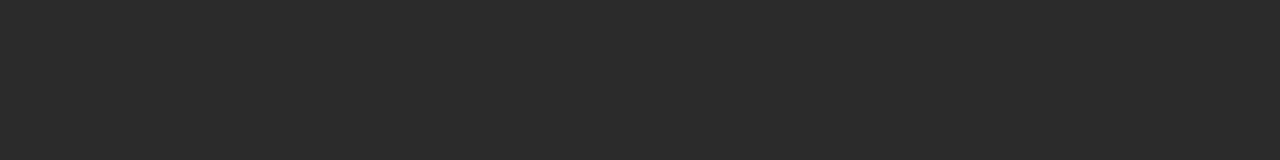
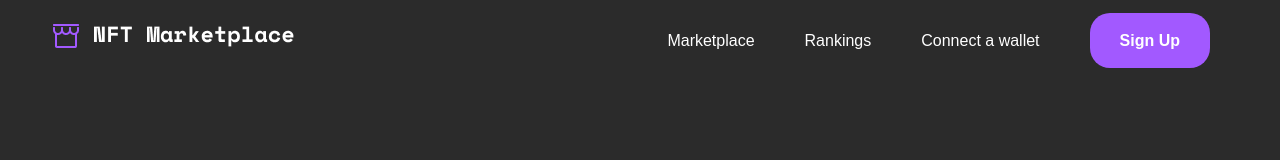
Before and after one commit to GSasha9/NFT_Marketplace, a plain HTML site: page index.html in a window 1280 px wide. Drawn offline with Linux system fonts and the light colour scheme; a web font is replaced by a local one.

Commit message:
feat: add header

```diff
--- a/index.html
+++ b/index.html
@@ -9,9 +9,31 @@
 <body>
     <div class="wrapper">
         <header class="header">
-            <div class="container">
+            <div class="container header__container">
                 <div class="header__inner">
+                    <div class="logo">
+                        <a href="index.html" class="logo-link">
+                            <img src="./assets/img/Storefront.png" alt="logotype" class="logo-img">
+                            <img src="./assets/img/Marketplace.png" alt="Marketplace" class="logo-text">
+                        </a>
+                    </div>
+                    <nav class="header__navigation">
+                        <ul class="header__menu">
+                            <li class="header__menu-item">
+                                <a href="" class="header__menu-link">Marketplace</a>
+                            </li>
+                            <li class="header__menu-item">
+                                <a href="" class="header__menu-link">Rankings</a>
+                            </li>
+                            <li class="header__menu-item">
+                                <a href="" class="header__menu-link">Connect a wallet</a>
+                            </li>
+                            <li class="header__menu-item">
+                                <a href="" class="button-link button-link-header">Sign Up</a>
+                            </li>
+                        </ul>
 
+                    </nav>
                 </div>
             </div>
         </header>
--- a/sass/abstracts/_variables.scss
+++ b/sass/abstracts/_variables.scss
@@ -7,8 +7,7 @@ $mobile: 375px;
 /* FONTS */
 @font-face {
     font-family: 'Work Sans';
-    src: url('../../assets/fonts/Work_Sans/WorkSans-Italic-VariableFont_wght.ttf'),
-    url('../../assets/fonts/Work_Sans/WorkSans-VariableFont_wght.ttf');
+    src: url('../../assets/fonts/Work_Sans/WorkSans-VariableFont_wght.ttf');
     font-weight: 400;
     font-style: normal;
 }
@@ -16,8 +15,8 @@ $mobile: 375px;
 @font-face {
     font-family: 'Space Mono';
     src: url('../../assets/fonts/Space_Mono/SpaceMono-Regular.ttf');
-    font-weight: normal;
-    font-style: 400;
+    font-weight: 400;
+    font-style: normal;
 }
 
 $mainFont: 'Work Sans', Arial, sans-serif;
@@ -27,7 +26,20 @@ $decorFont: 'Space Mono', Arial, sans-serif;
 
 $background: #2B2B2B;
 $background-secondary: #3B3B3B;
-$text-main: #FFFFFF;
-$text-aditional: #CCCCCC;
+$text-main-color: #FFFFFF;
+$text-aditional-color: #CCCCCC;
 $callToAction: #A259FF;
 $callToAction-gradient: linear-gradient(180deg, rgba(255,255,255) 0%, rgba(162,89,255,1) 100%);
+
+
+/* BUTTONS */
+%buttons{
+    padding: 19px 50px;
+    background-color: $callToAction;
+    font-weight: 600;
+    color: $text-main-color;
+    border-radius: 20px;
+    &:hover{
+        background: darken($callToAction,10%);
+    }
+}
--- a/sass/base/_reset.scss
+++ b/sass/base/_reset.scss
@@ -9,6 +9,15 @@
 *::before,
 *::after {
 	box-sizing: border-box;
+}
+
+
+* ,
+*::before,
+*::after,
+a {
+    text-decoration: none;
+    color: inherit;
 }
 
 /* Links */
--- a/sass/components/_buttons.scss
+++ b/sass/components/_buttons.scss
@@ -0,0 +1,9 @@
+
+.button-link{
+    @extend %buttons;
+}
+
+.button-link-header{
+    @extend %buttons;
+    padding: 19px 30px;
+}
--- a/sass/layout/_header.scss
+++ b/sass/layout/_header.scss
@@ -0,0 +1,29 @@
+.header__container{
+    display: flex;
+    padding: 20px 50px !important;
+    align-items: center;
+    .header__inner{
+        width: 100%;
+        display: flex;
+        justify-content: space-between;
+        .logo-link{
+            display: flex;
+            align-items: center;
+            gap: 12px;
+            height: 32px;
+        }
+        .header__menu{
+            display: flex;
+            font-family: $mainFont;
+            color: $text-main-color;
+            gap: 10px;
+            .header__menu-item{
+                padding: 12px 20px;
+                cursor: pointer;
+                &:hover{
+                    color: $callToAction;
+                }
+            }
+        }
+    }
+}
--- a/sass/layout/_wrapper.scss
+++ b/sass/layout/_wrapper.scss
@@ -1,16 +1,18 @@
+
 body{
     background-color: $background;
+    height: 100%;
 }
 
 .wrapper{
-    max-width: $PC;
-    min-width: $mobile;
     width: 100%;
+    min-height: 100%;
     display: flex;
     flex-direction: column;
     .container{
         max-width: $PC;
         margin: 0 auto;
         align-items: center;
+        padding: 80px 0;
     }
 }
--- a/sass/main.scss
+++ b/sass/main.scss
@@ -2,7 +2,7 @@
 //@import 'vendors';
 @import 'base/reset';
 @import 'layout/wrapper';
-//@import 'layout/header';
-//@import 'components/buttons';
+@import 'layout/header';
+@import 'components/buttons';
 //@import 'pages';
 //@import 'themes';
```
Also changed, not shown: assets/img/Marketplace.png (added), assets/img/Storefront.png (added), style.css, 1 other file.
